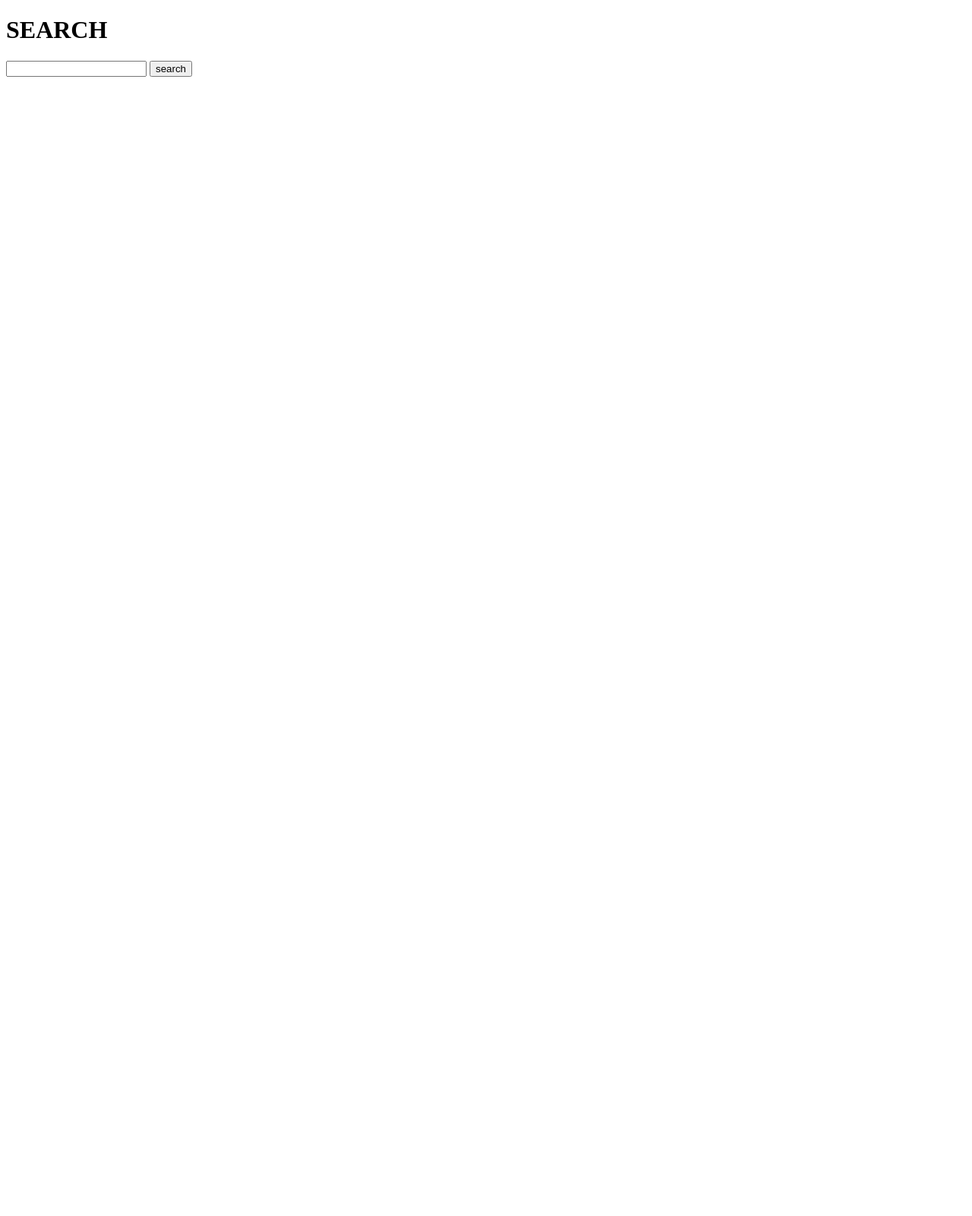
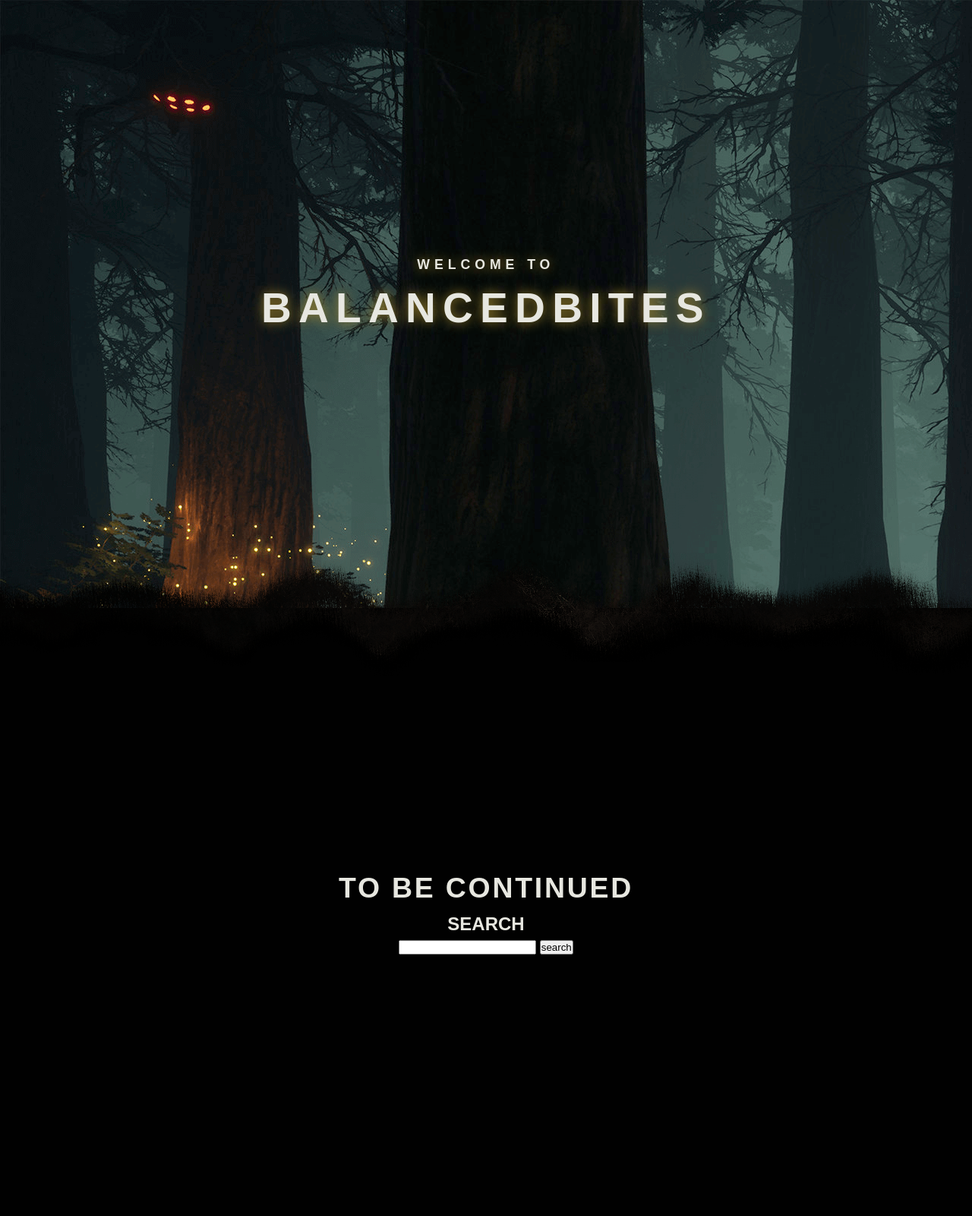
Before and after one commit to Damian1255/BalancedBites, a Flask app: page / in a window 1280 px wide. Before the commit the page is almost empty. Shown: the whole page at 76% size. Before the commit the page ends 101 px from the top, so only its background shows below. Run offline with Flask 3, Linux system fonts and the light colour scheme; some libraries are stand-ins or nearby versions; some web fonts are replaced.

Commit message:
temporary updates

```diff
--- a/static/css/style.css
+++ b/static/css/style.css
@@ -0,0 +1,129 @@
+* {
+	margin: 0;
+	padding: 0;
+	box-sizing: border-box;
+}
+:root {
+	--index: calc(1vw + 1vh);
+	--text: #e7e7e0;
+	--transition: transform .75s cubic-bezier(.075, .5, 0, 1);
+}
+@font-face {
+	font-family: raleway_f;
+	src: url(../fonts/raleway-regular.woff2);
+}
+@font-face {
+	font-family: raleway_f;
+	src: url(../fonts/raleway-black.woff2);
+	font-weight: 900;
+}
+body {
+	background-color: #010101;
+	font-family: raleway_f, sans-serif;
+	line-height: 1.55;
+}
+.main-header {
+    position: relative;
+    z-index: 1; /* Add this line to set a lower z-index */
+}
+.main-header::after {
+	content: '';
+	position: absolute;
+	z-index: 100;
+	width: 100%;
+	height: calc(var(--index) * 10);
+	background-image: url(../img/ground.png);
+	background-size: cover;
+	background-repeat: no-repeat;
+	background-position: center;
+	bottom: calc(var(--index) * -4.5);
+}
+.layers {
+	height: 100vh;
+	display: flex;
+	align-items: center;
+	justify-content: center;
+	text-align: center;
+	overflow: hidden;
+	position: relative;
+}
+.layer {
+	height: 100%;
+	width: 100%;
+	position: absolute;
+	background-size: cover;
+	background-position: center;
+	will-change: transform;
+	z-index: 2;
+	transition: var(--transition);
+}
+.layers__base {
+	transform: translate3d(0, calc(var(--scrollTop) / 1.6), 0);
+	z-index: 0;
+}
+.layers__middle {
+	transform: translate3d(0, calc(var(--scrollTop) / 2.5), 0);
+}
+.layers__front {
+	transform: translate3d(0, calc(var(--scrollTop) / 5.7), 0);
+}
+.layer__header {
+	z-index: 100;
+	transform: translate3d(0, calc(var(--scrollTop) / 2), 0);
+	transition: var(--transition);
+	will-change: transform;
+	text-transform: uppercase;
+	font-weight: 900;
+	color: var(--text);
+	text-shadow: 0 0 15px #9d822b;
+}
+.layers__title {
+	font-size: calc(var(--index) * 2.65);
+	letter-spacing: calc(var(--index) / 2.25);
+}
+.layers__caption {
+	font-size: calc(var(--index) / 1.175);
+	letter-spacing: calc(var(--index) / 3.5);
+	margin-top: calc(var(--index) * -.75);
+}
+.main-article {
+	--main-article-transform: translate3d(0, calc(var(--scrollTop) / -7.5), 0);
+	min-height: 100vh;
+	background-size: cover;
+	background-position: center;
+	color: var(--text);
+	display: flex;
+	justify-content: center;
+	align-items: center;
+	position: relative;
+	text-align: center;
+	/* Update: */
+	top: -1px;
+	z-index: 10;
+}
+.main-article__header {
+	text-transform: uppercase;
+	font-size: calc(var(--index) * 1.8);
+	letter-spacing: calc(var(--index) / 7.5);
+	transform: var(--main-article-transform);
+	transition: var(--transition);
+	will-change: transform;
+}
+.main-article__paragraph {
+	max-width: calc(var(--index) * 30);
+	font-size: calc(var(--index) * .9);
+	margin-top: calc(var(--index) / 1.25);
+	transform: var(--main-article-transform);
+	transition: var(--transition);
+	will-change: transform;
+}
+.content {
+	will-change: transform;
+}
+.copy {
+	position: absolute;
+	bottom: calc(var(--index) * 2.5);
+	opacity: .45;
+	font-size: calc(var(--index) * .75);
+	letter-spacing: calc(var(--index) / 37.5);
+}
--- a/static/js/app.js
+++ b/static/js/app.js
@@ -29,3 +29,13 @@ input.addEventListener("keyup", function () {
         }));
     }
 })
+
+//Parallax Scrolling
+window.addEventListener('scroll', e => {
+	document.documentElement.style.setProperty('--scrollTop', `${this.scrollY}px`) // Update method
+})
+gsap.registerPlugin(ScrollTrigger, ScrollSmoother)
+ScrollSmoother.create({
+	wrapper: '.wrapper',
+	content: '.content'
+})
--- a/templates/index.html
+++ b/templates/index.html
@@ -1,5 +1,6 @@
 <!DOCTYPE html>
 <html lang="en">
+
 <head>
     <meta charset="UTF-8">
     <meta name="viewport" content="width=device-width, initial-scale=1.0">
@@ -8,11 +9,41 @@
 </head>
 
 <body>
-    <h1>SEARCH</h1>
-    <input type="text" id="input">
-    <input type="button" value="search" id="go">
-    <p></p>
+    <div class="wrapper">
+        <div class="content">
+
+            <header class="main-header">
+                <div class="layers">
+                    <div class="layer__header">
+                        <div class="layers__caption">Welcome to </div>
+                        <div class="layers__title">BalancedBites</div>
+                    </div>
+                    <div class="layer layers__base">
+                        <img src="{{url_for('static', filename='img/layer-base.png')}}" alt="Image Description">
+                    </div>
+                    <div class="layer layers__middle">
+                        <img src="{{url_for('static', filename='img/layer-middle.png')}}" alt="Image Description">
+                    </div>
+                    <div class="layer layers__front">
+                        <img src="{{url_for('static', filename='img/layer-front.png')}}" alt="Image Description">
+                    </div>
+                </div>
+            </header>
+
+            <article class="main-article">
+                <div class="main-article__content">
+                    <h2 class="main-article__header">To be continued</h2>
+                    <h1>SEARCH</h1>
+                    <input type="text" id="input">
+                    <input type="button" value="search" id="go">
+                    <p></p>
+                </div>
+            </article>
+
+        </div>
+    </div>
 </body>
 
 <script src="{{url_for('static', filename='js/app.js')}}"></script>
+
 </html>
```
Also changed, not shown: static/img/dungeon.jpg (added), static/img/ground.png (added), static/img/layer-base.png (added), static/img/layer-front.png (added), static/img/layer-middle.png (added).
